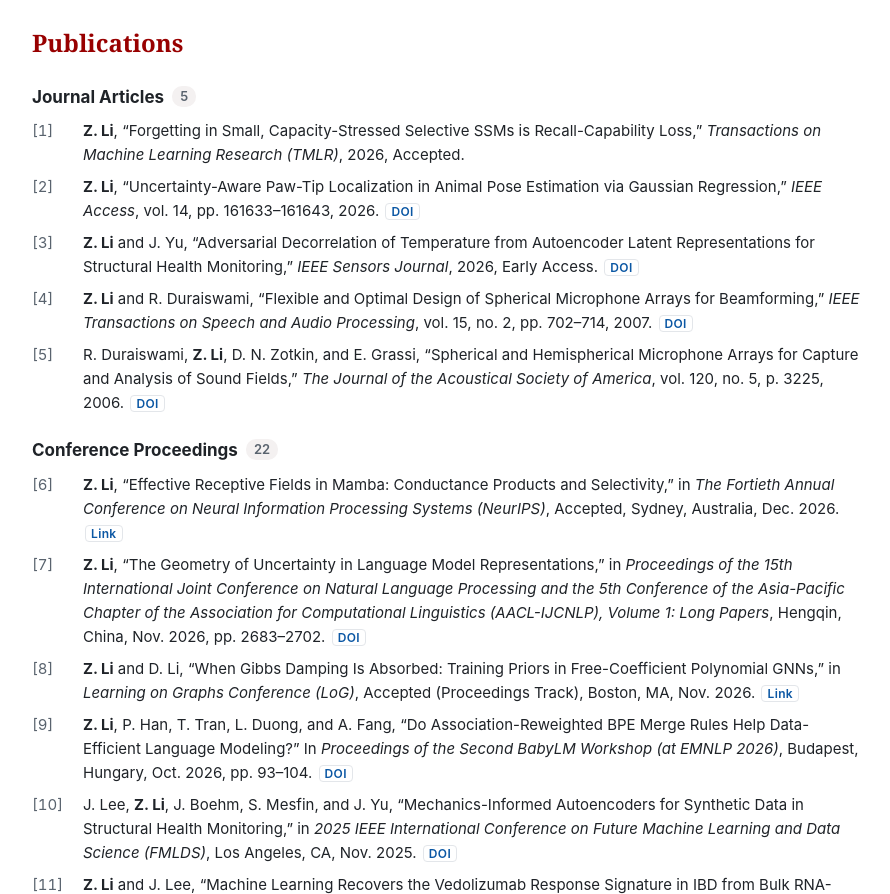
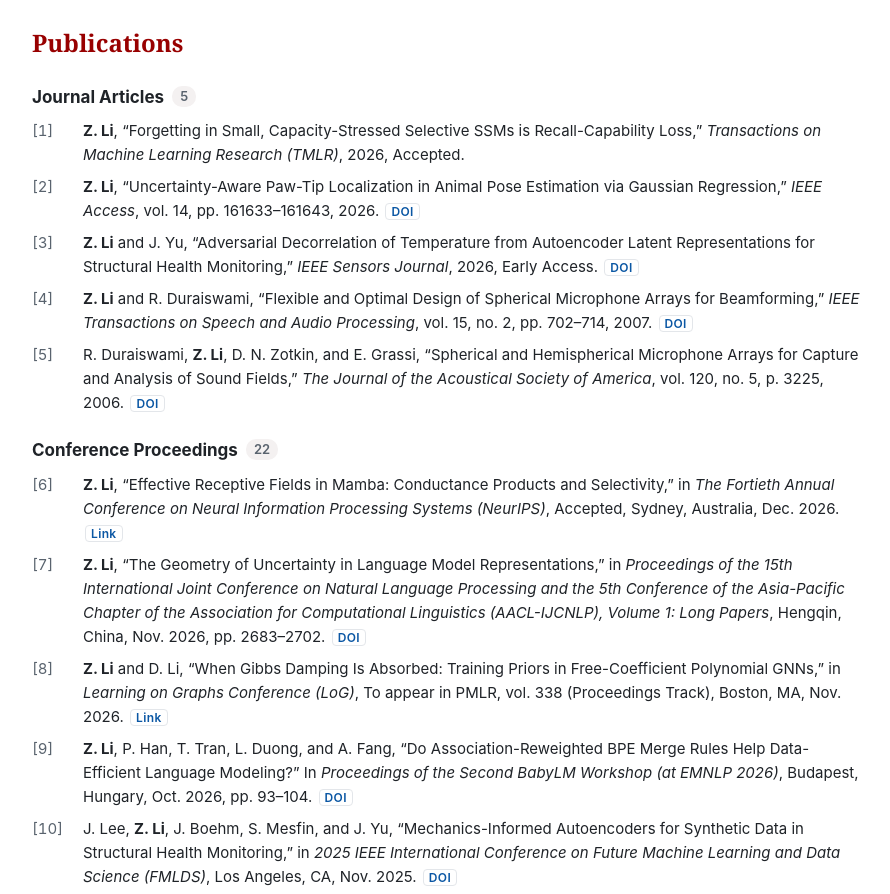
Before and after one commit to zhiyunli/zhiyunli.github.io, a plain HTML site: page index.html in a window 1280 px wide. Shown: the part 146-1040 px from the top of the page, without its empty margins (194-1084 px from the left). Drawn offline with Linux system fonts and the light colour scheme.

Commit message:
LoG 2026 paper: to appear in PMLR vol. 338
Co-Authored-By: Claude Opus 5.5 <noreply@anthropic.com>

```diff
--- a/index.html
+++ b/index.html
@@ -63,7 +63,7 @@ footer { color: var(--muted); font-size: 13px; padding: 24px 0 40px; border-top:
 <ol class="bib">
   <li><span class="n">[6]</span><span><strong>Z. Li</strong>, “Effective Receptive Fields in Mamba: Conductance Products and Selectivity,” in <i>The Fortieth Annual Conference on Neural Information Processing Systems (NeurIPS)</i>, Accepted, Sydney, Australia, Dec. 2026. <a class="doi" href="https://openreview.net/forum?id=NEc94pojGg">Link</a></span></li>
   <li><span class="n">[7]</span><span><strong>Z. Li</strong>, “The Geometry of Uncertainty in Language Model Representations,” in <i>Proceedings of the 15th International Joint Conference on Natural Language Processing and the 5th Conference of the Asia-Pacific Chapter of the Association for Computational Linguistics (AACL-IJCNLP), Volume 1: Long Papers</i>, Hengqin, China, Nov. 2026, pp. 2683–2702. <a class="doi" href="https://doi.org/10.18653/2026.aacl-long.122">DOI</a></span></li>
-  <li><span class="n">[8]</span><span><strong>Z. Li</strong> and D. Li, “When Gibbs Damping Is Absorbed: Training Priors in Free-Coefficient Polynomial GNNs,” in <i>Learning on Graphs Conference (LoG)</i>, Accepted (Proceedings Track), Boston, MA, Nov. 2026. <a class="doi" href="https://openreview.net/forum?id=bpFCBaheYy">Link</a></span></li>
+  <li><span class="n">[8]</span><span><strong>Z. Li</strong> and D. Li, “When Gibbs Damping Is Absorbed: Training Priors in Free-Coefficient Polynomial GNNs,” in <i>Learning on Graphs Conference (LoG)</i>, To appear in PMLR, vol. 338 (Proceedings Track), Boston, MA, Nov. 2026. <a class="doi" href="https://openreview.net/forum?id=bpFCBaheYy">Link</a></span></li>
   <li><span class="n">[9]</span><span><strong>Z. Li</strong>, P. Han, T. Tran, L. Duong, and A. Fang, “Do Association-Reweighted BPE Merge Rules Help Data-Efficient Language Modeling?” In <i>Proceedings of the Second BabyLM Workshop (at EMNLP 2026)</i>, Budapest, Hungary, Oct. 2026, pp. 93–104. <a class="doi" href="https://doi.org/10.18653/2026.babylm-main.8">DOI</a></span></li>
   <li><span class="n">[10]</span><span>J. Lee, <strong>Z. Li</strong>, J. Boehm, S. Mesfin, and J. Yu, “Mechanics-Informed Autoencoders for Synthetic Data in Structural Health Monitoring,” in <i>2025 IEEE International Conference on Future Machine Learning and Data Science (FMLDS)</i>, Los Angeles, CA, Nov. 2025. <a class="doi" href="https://doi.org/10.1109/FMLDS67896.2025.00040">DOI</a></span></li>
   <li><span class="n">[11]</span><span><strong>Z. Li</strong> and J. Lee, “Machine Learning Recovers the Vedolizumab Response Signature in IBD from Bulk RNA-seq,” in <i>2025 IEEE Medical Artificial Intelligence (MedAI)</i>, Wuhan, China, Nov. 2025. <a class="doi" href="https://doi.org/10.1109/MEDAI67139.2025.00020">DOI</a></span></li>
```
